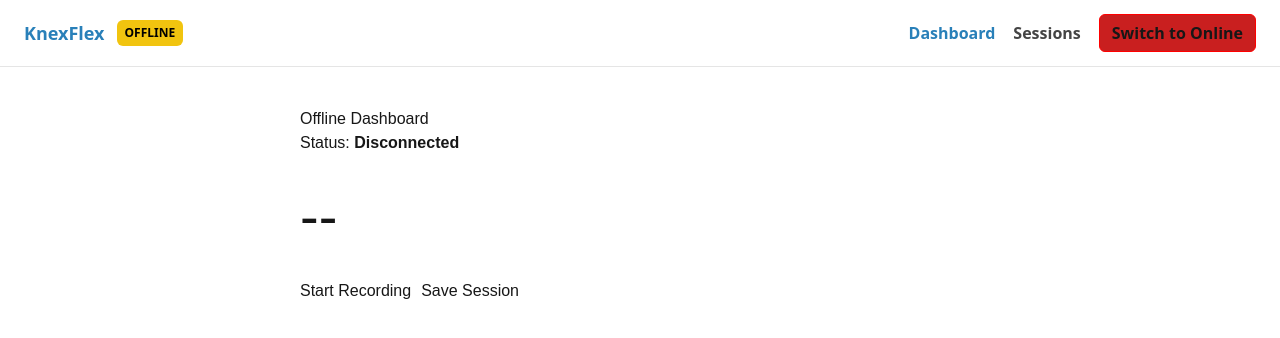
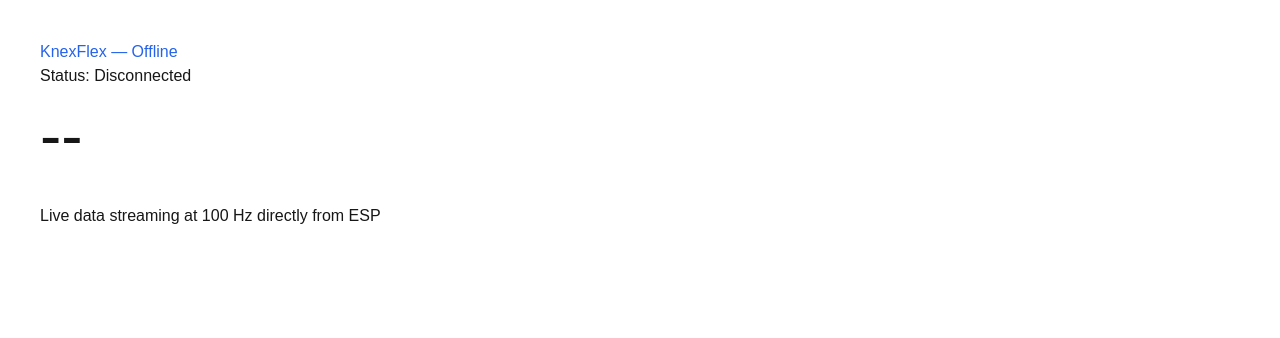
Before and after one commit to Metz893/KnexFlex_Website, a Next.js app: page /offline/dashboard in a window 1280 px wide. Shown: the top 338 px of the page. Built offline with nearby package versions, Linux system fonts and the light colour scheme; no server answers.

Commit message:
Add strict offline/online WebSocket guard

```diff
--- a/app/offline/dashboard/page.tsx
+++ b/app/offline/dashboard/page.tsx
@@ -1,102 +1,47 @@
 "use client";
 
 import { useEffect, useRef, useState } from "react";
-import NavBar from "@/app/components/NavBar";
-
-const DB_KEY = "knexflex_sessions";
-
-type Sample = { t: number; angle: number };
-type Session = { id: string; createdAt: number; data: Sample[] };
-
-function loadSessions(): Session[] {
-  return JSON.parse(localStorage.getItem(DB_KEY) || "[]");
-}
-function saveSessions(s: Session[]) {
-  localStorage.setItem(DB_KEY, JSON.stringify(s));
-}
 
 export default function OfflineDashboard() {
   const [angle, setAngle] = useState<number | null>(null);
   const [connected, setConnected] = useState(false);
-  const [recording, setRecording] = useState(false);
-  const [samples, setSamples] = useState(0);
   const wsRef = useRef<WebSocket | null>(null);
-  const bufferRef = useRef<Sample[]>([]);
-  const lastRender = useRef(0);
+
+  // 🔒 HARD GUARD
+  const isOffline = window.location.hostname === "192.168.4.1";
 
   useEffect(() => {
+    if (!isOffline) return;
+
     const ws = new WebSocket("ws://192.168.4.1:81");
     wsRef.current = ws;
 
     ws.onopen = () => setConnected(true);
+
+    ws.onmessage = (e) => {
+      const value = parseFloat(e.data);
+      if (!isNaN(value)) setAngle(value);
+    };
+
     ws.onclose = () => setConnected(false);
     ws.onerror = () => ws.close();
 
-    ws.onmessage = (e) => {
-      const a = parseFloat(e.data);
-      if (isNaN(a)) return;
-
-      const now = performance.now();
-      if (now - lastRender.current > 16) {
-        setAngle(a);
-        lastRender.current = now;
-      }
-
-      if (recording) {
-        bufferRef.current.push({ t: Date.now(), angle: a });
-        setSamples(bufferRef.current.length);
-      }
-    };
-
     return () => ws.close();
-  }, [recording]);
-
-  const start = () => {
-    bufferRef.current = [];
-    setSamples(0);
-    setRecording(true);
-  };
-
-  const stop = () => setRecording(false);
-
-  const save = () => {
-    if (!bufferRef.current.length) return;
-    const sessions = loadSessions();
-    sessions.unshift({
-      id: crypto.randomUUID(),
-      createdAt: Date.now(),
-      data: bufferRef.current,
-    });
-    saveSessions(sessions);
-    bufferRef.current = [];
-    setSamples(0);
-    alert("Session saved locally");
-  };
+  }, [isOffline]);
 
   return (
-    <>
-      <NavBar />
-      <main style={{ maxWidth: 760, margin: "0 auto", padding: 40 }}>
-        <h1>Offline Dashboard</h1>
-        <p>Status: <strong>{connected ? "Connected" : "Disconnected"}</strong></p>
+    <div style={{ padding: 40 }}>
+      <h1 style={{ color: "#2563eb" }}>KnexFlex — Offline</h1>
 
-        <div style={{ fontSize: 56, margin: "20px 0" }}>
-          {angle !== null ? `${angle.toFixed(2)}°` : "--"}
-        </div>
+      <p>Status: {connected ? "Connected to Device" : "Disconnected"}</p>
 
-        <div style={{ display: "flex", gap: 10 }}>
-          {!recording ? (
-            <button onClick={start}>Start Recording</button>
-          ) : (
-            <button onClick={stop}>Stop Recording</button>
-          )}
-          <button onClick={save} disabled={recording || !samples}>
-            Save Session
-          </button>
-        </div>
+      <h2 style={{ fontSize: 64 }}>
+        {angle !== null ? `${angle.toFixed(2)}°` : "--"}
+      </h2>
 
-        {recording && <p>{samples} samples recorded</p>}
-      </main>
-    </>
+      <p style={{ marginTop: 20 }}>
+        Live data streaming at 100 Hz directly from ESP
+      </p>
+    </div>
   );
 }
--- a/app/online/dashboard/page.tsx
+++ b/app/online/dashboard/page.tsx
@@ -1,53 +1,38 @@
 "use client";
 
-export const dynamic = "force-dynamic";
-
 import { useEffect, useState } from "react";
-import NavBar from "@/app/components/NavBar";
-import { collection, addDoc, serverTimestamp } from "firebase/firestore";
+import { collection, getDocs, orderBy, query } from "firebase/firestore";
 import { db } from "@/lib/firebase";
-
-const DB_KEY = "knexflex_sessions";
 
 export default function OnlineDashboard() {
   const [sessions, setSessions] = useState<any[]>([]);
-  const [uploading, setUploading] = useState(false);
 
   useEffect(() => {
-    setSessions(JSON.parse(localStorage.getItem(DB_KEY) || "[]"));
+    const loadSessions = async () => {
+      const q = query(
+        collection(db, "sessions"),
+        orderBy("createdAt", "desc")
+      );
+      const snap = await getDocs(q);
+      setSessions(snap.docs.map((d) => ({ id: d.id, ...d.data() })));
+    };
+
+    loadSessions();
   }, []);
 
-  const uploadAll = async () => {
-    setUploading(true);
-    const updated = [...sessions];
+  return (
+    <div style={{ padding: 40 }}>
+      <h1 style={{ color: "#2563eb" }}>KnexFlex — Cloud</h1>
 
-    for (const s of updated.filter(x => !x.uploaded)) {
-      await addDoc(collection(db, "sessions"), {
-        createdAt: serverTimestamp(),
-        localCreatedAt: s.createdAt,
-        data: s.data,
-      });
-      s.uploaded = true;
-    }
+      <p>Stored sessions:</p>
 
-    localStorage.setItem(DB_KEY, JSON.stringify(updated));
-    setSessions(updated);
-    setUploading(false);
-  };
-
-  const pending = sessions.filter(s => !s.uploaded);
-
-  return (
-    <>
-      <NavBar />
-      <main style={{ maxWidth: 900, margin: "0 auto", padding: 40 }}>
-        <h1>Online Dashboard</h1>
-        <p>{pending.length} sessions ready to upload</p>
-
-        <button onClick={uploadAll} disabled={!pending.length || uploading}>
-          Upload Sessions
-        </button>
-      </main>
-    </>
+      <ul>
+        {sessions.map((s) => (
+          <li key={s.id}>
+            {s.createdAt?.toDate?.().toLocaleString?.() ?? "Session"}
+          </li>
+        ))}
+      </ul>
+    </div>
   );
 }
--- a/app/page.tsx
+++ b/app/page.tsx
@@ -3,41 +3,20 @@
 import { useEffect, useState } from "react";
 
 export default function Home() {
-  const [status, setStatus] = useState<
-    "checking" | "offline" | "online"
-  >("checking");
+  const [status, setStatus] = useState<"checking" | "offline" | "online">(
+    "checking"
+  );
 
   useEffect(() => {
-    let decided = false;
-
-    const ws = new WebSocket("ws://192.168.4.1:81");
-
-    const timeout = setTimeout(() => {
-      if (!decided) {
-        decided = true;
-        setStatus("online");
-        window.location.href = "/online/dashboard";
-        ws.close();
-      }
-    }, 800);
-
-    ws.onopen = () => {
-      if (decided) return;
-      decided = true;
-      clearTimeout(timeout);
+    // If loaded from ESP IP → OFFLINE
+    if (window.location.hostname === "192.168.4.1") {
       setStatus("offline");
-      window.location.href = "/offline/dashboard";
-      ws.close();
-    };
-
-    ws.onerror = () => {
-      // handled by timeout
-    };
-
-    return () => {
-      clearTimeout(timeout);
-      ws.close();
-    };
+      window.location.replace("/offline/dashboard");
+    } else {
+      // Anything else (Vercel, localhost, phone data)
+      setStatus("online");
+      window.location.replace("/online/dashboard");
+    }
   }, []);
 
   return (
@@ -48,16 +27,13 @@
         alignItems: "center",
         justifyContent: "center",
         fontFamily: "system-ui, sans-serif",
-        background: "#fafafa",
       }}
     >
-      <div style={{ textAlign: "center" }}>
-        <h1 style={{ marginBottom: 12 }}>KnexFlex</h1>
-
-        {status === "checking" && <p>Detecting device…</p>}
-        {status === "offline" && <p>Connecting to device…</p>}
-        {status === "online" && <p>Loading cloud dashboard…</p>}
-      </div>
+      <p>
+        {status === "checking" && "Detecting connection…"}
+        {status === "offline" && "Connecting to device…"}
+        {status === "online" && "Loading cloud dashboard…"}
+      </p>
     </div>
   );
 }
```
